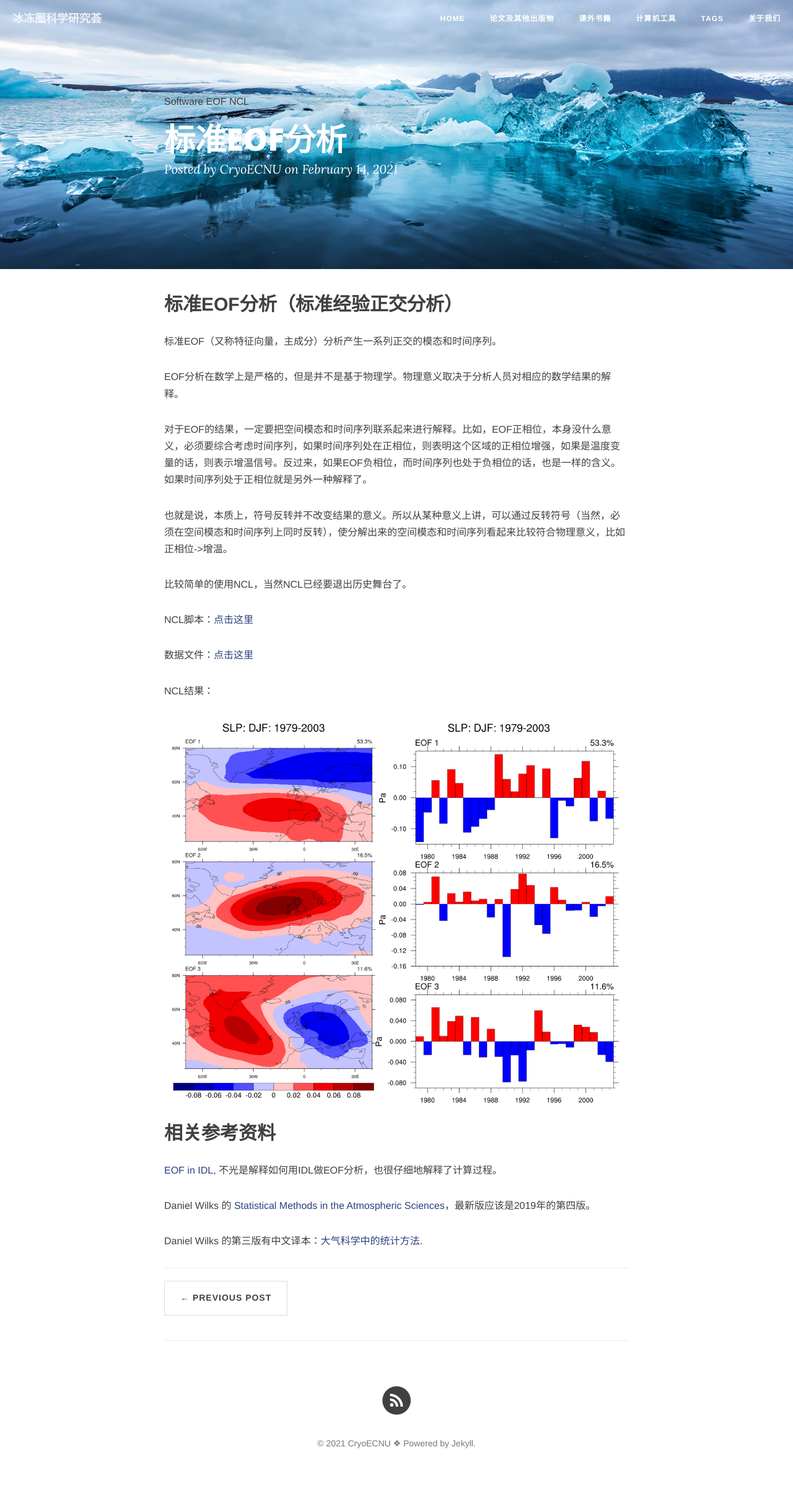
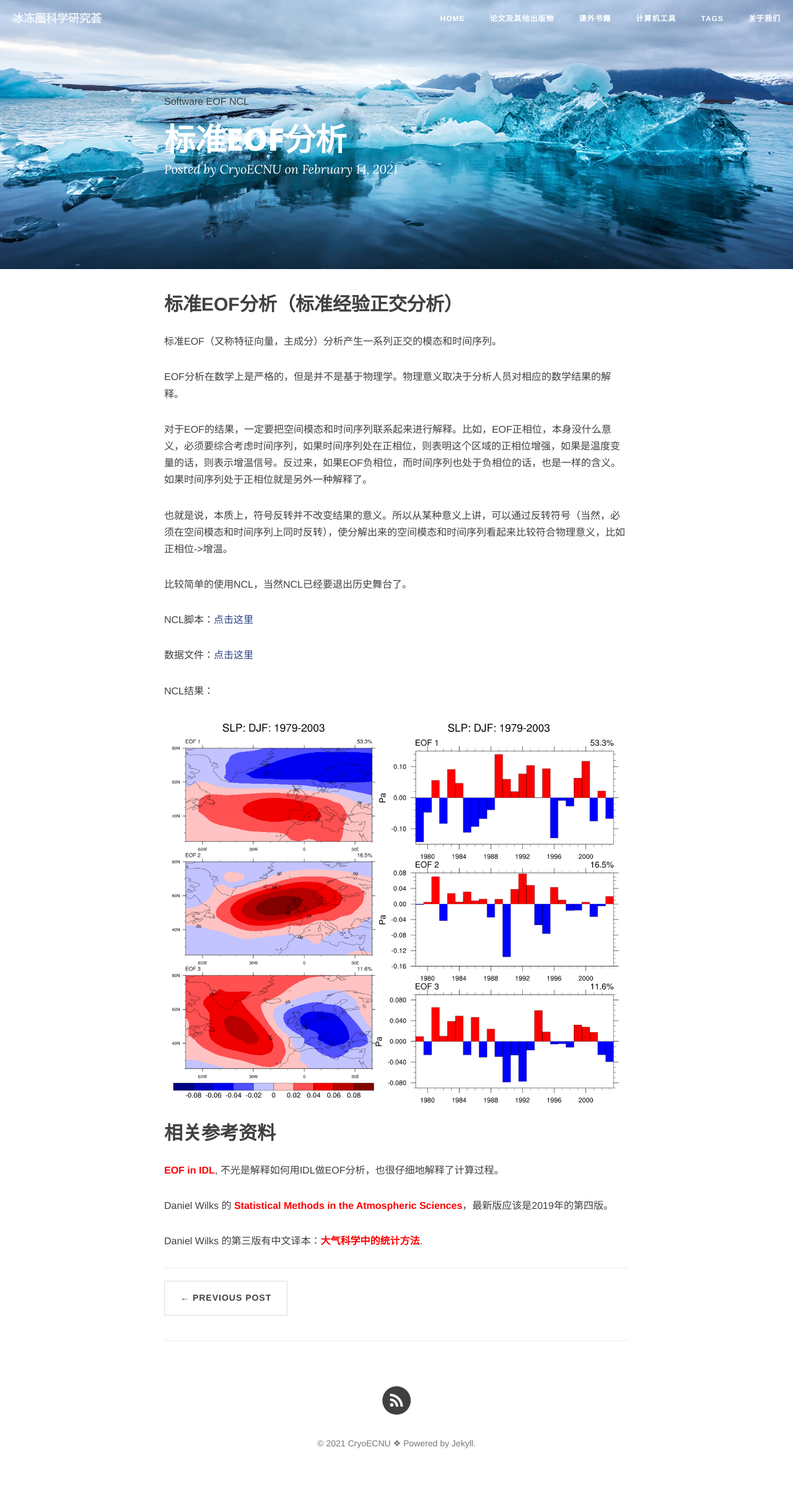
Before and after one commit to CryoECNU/cryoecnu.github.io, a Jekyll site: the page built from _posts/2021-02-14-Standard_EOF.md, in a window 1280 px wide. Shown: the whole page at 62% size. Built offline with Jekyll 4.4.1, drawn with Linux system fonts in a browser that asks for light colours; nearby versions of some CDN libraries; comment, search, counter and statistics services are not loaded.

Commit message:
Update 2021-02-14-Standard_EOF.md

```diff
--- a/_posts/2021-02-14-Standard_EOF.md
+++ b/_posts/2021-02-14-Standard_EOF.md
@@ -32,8 +32,8 @@ NCL结果：
 
 ## 相关参考资料
 
-[EOF in IDL](http://www.idlcoyote.com/code_tips/eof_analysis.html), 不光是解释如何用IDL做EOF分析，也很仔细地解释了计算过程。
+[<span style="color:red">**EOF in IDL**</span>](http://www.idlcoyote.com/code_tips/eof_analysis.html), 不光是解释如何用IDL做EOF分析，也很仔细地解释了计算过程。
 
-Daniel Wilks 的 [Statistical Methods in the Atmospheric Sciences](https://www.elsevier.com/books/statistical-methods-in-the-atmospheric-sciences/wilks/978-0-12-815823-4)，最新版应该是2019年的第四版。
+Daniel Wilks 的 [<span style="color:red">**Statistical Methods in the Atmospheric Sciences**</span>](https://www.elsevier.com/books/statistical-methods-in-the-atmospheric-sciences/wilks/978-0-12-815823-4)，最新版应该是2019年的第四版。
 
-Daniel Wilks 的第三版有中文译本：[大气科学中的统计方法](https://item.jd.com/12403725.html).
+Daniel Wilks 的第三版有中文译本：[<span style="color:red">**大气科学中的统计方法**</span>](https://item.jd.com/12403725.html).
```
